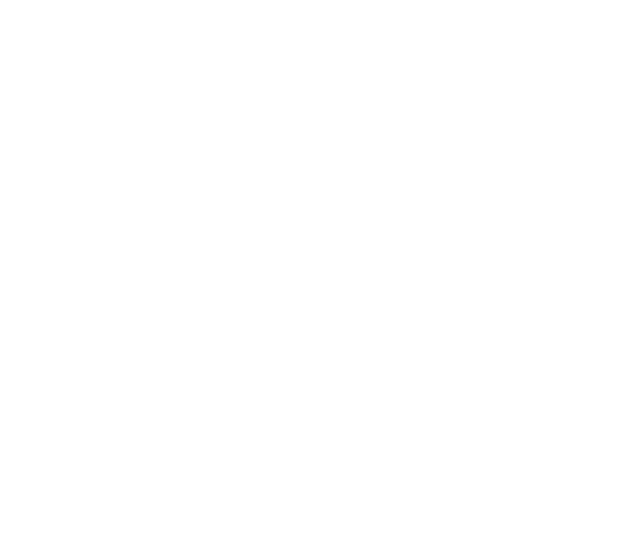
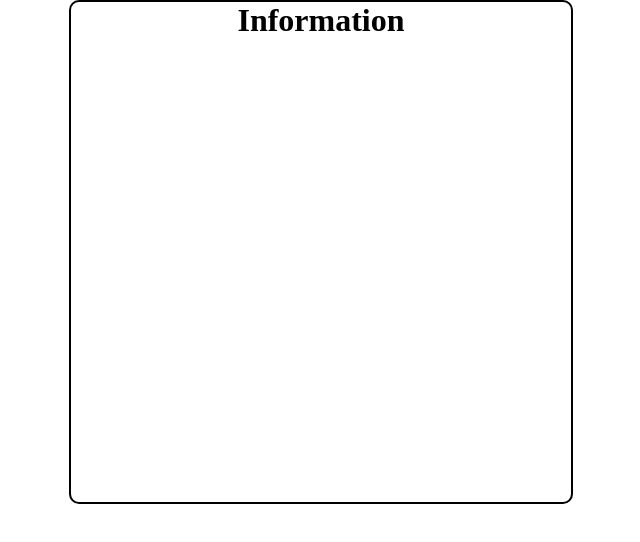
Before and after one commit to reireynoso/destructuring_lecture, a plain HTML site: page index.html in a window 1280 px wide. Shown: the whole page, without its empty margins (319-959 px from the left). Drawn offline with Linux system fonts and the light colour scheme.

Commit message:
change HTML tags and add CSS styling with JS file

```diff
--- a/index.html
+++ b/index.html
@@ -9,6 +9,13 @@
     <title>Destructuring Lecture</title>
 </head>
 <body>
+    <div id="main-container">
+        <div id="information-card">
+            <h1>Information</h1>
+            <div id="information">
 
+            </div>
+        </div>
+    </div>
 </body>
 </html>
--- a/index.js
+++ b/index.js
@@ -0,0 +1,12 @@
+const userInfo = {
+    id: 101,
+    email: 'rei@dev.com',
+    personalInfo: {
+        name: 'Rei',
+        address: {
+            line1: '81 Prospect St.',
+            city: 'Brooklyn',
+            state: 'NY'
+        }
+    }
+}
--- a/style.css
+++ b/style.css
@@ -0,0 +1,19 @@
+* {
+    padding: 0px;
+    margin: 0px
+}
+
+#main-container {
+    text-align: center;
+    height: 100vh;
+    width: 100vw;
+    /* line-height: 100vh; */
+}
+
+#information-card {
+    border: 2px solid black;
+    border-radius: 10px;
+    height: 500px;
+    width: 500px;
+    margin: auto;
+}
```
